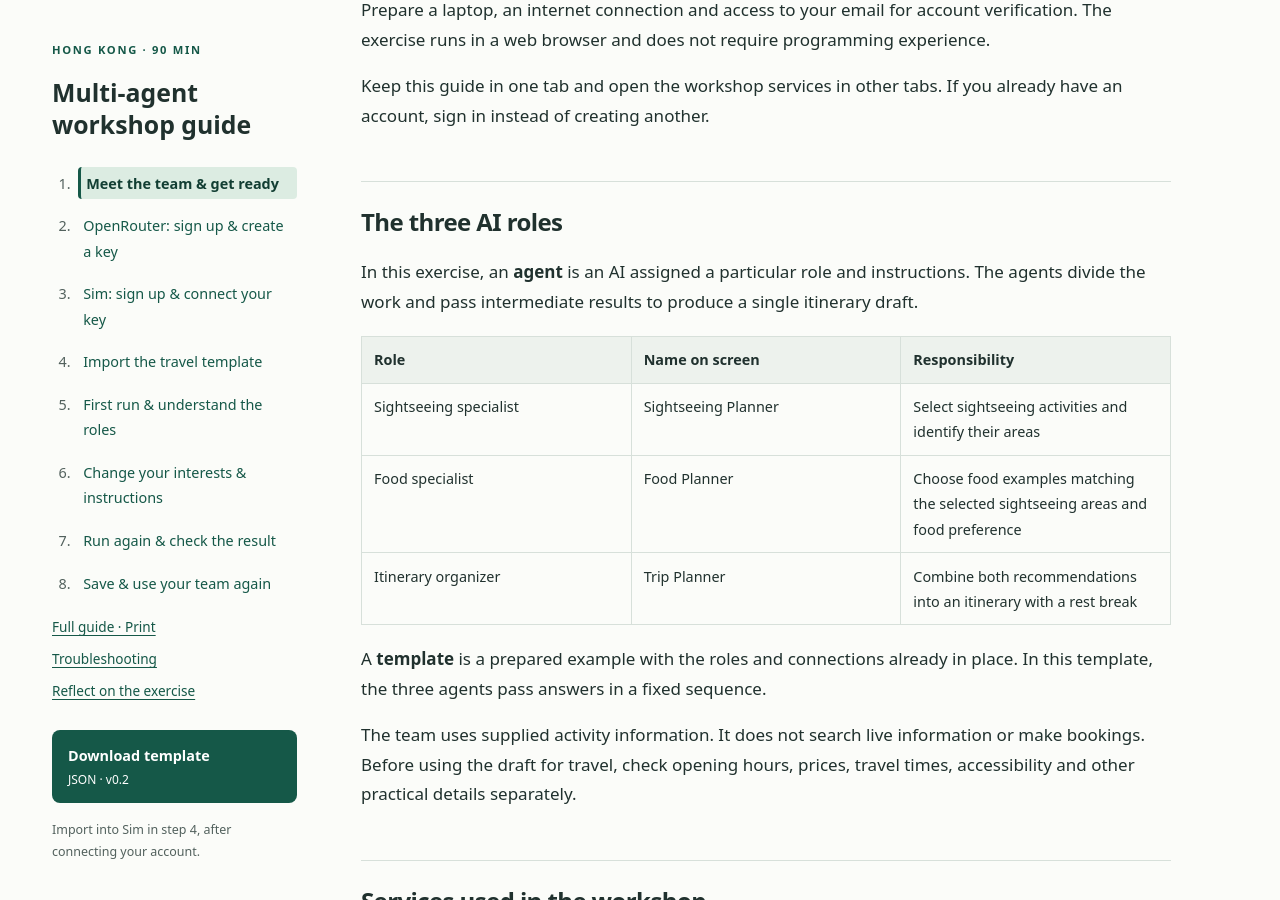
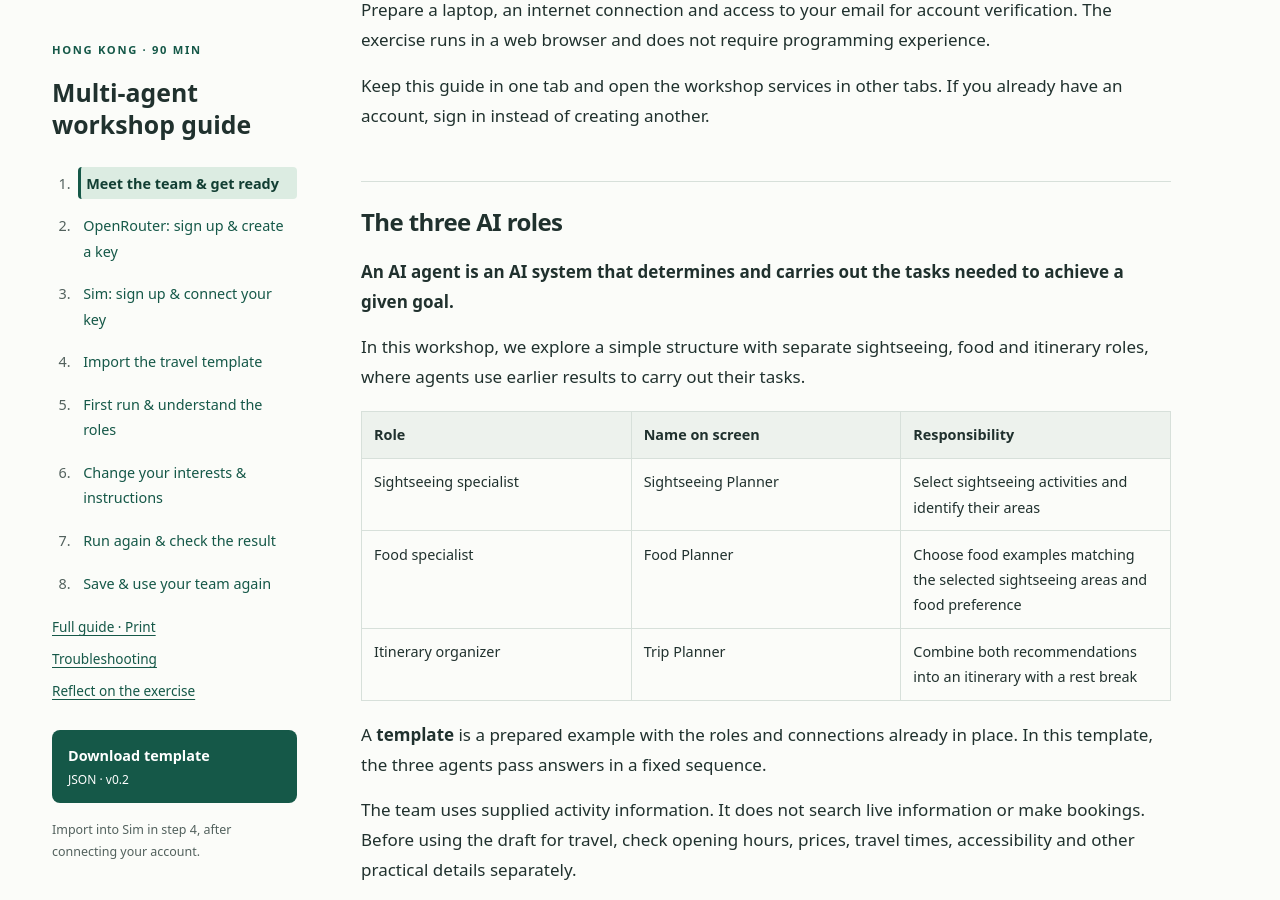
Before and after one commit to soohyunme/ai-agent-team-workshop, a Jekyll site: the page built from docs/index.md, in a window 1280 px wide and 900 px high, scrolled down 666 px. Built offline with Jekyll 4.4.1, drawn with Linux system fonts in a browser that asks for light colours.

Commit message:
Clarify general agent definition and workshop scope

```diff
--- a/docs/_includes/steps/en/1.md
+++ b/docs/_includes/steps/en/1.md
@@ -8,7 +8,9 @@ Keep this guide in one tab and open the workshop services in other tabs. If you
 
 ## The three AI roles
 
-In this exercise, an **agent** is an AI assigned a particular role and instructions. The agents divide the work and pass intermediate results to produce a single itinerary draft.
+**An AI agent is an AI system that determines and carries out the tasks needed to achieve a given goal.**
+
+In this workshop, we explore a simple structure with separate sightseeing, food and itinerary roles, where agents use earlier results to carry out their tasks.
 
 | Role | Name on screen | Responsibility |
 | --- | --- | --- |
```
Also changed, not shown: docs/_includes/steps/ko/1.md (+3 -1 lines).
